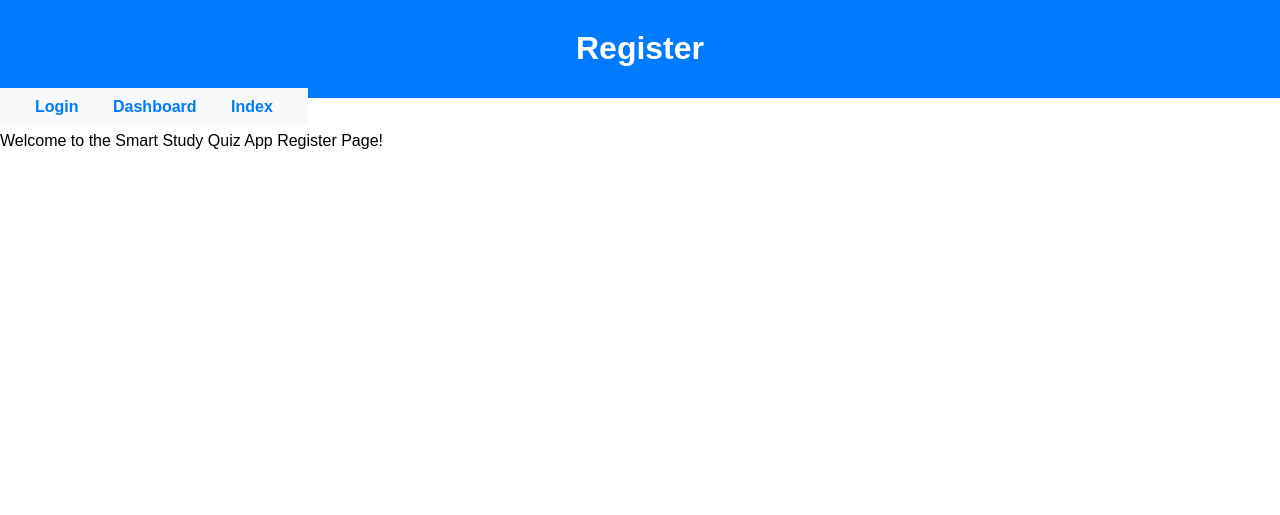
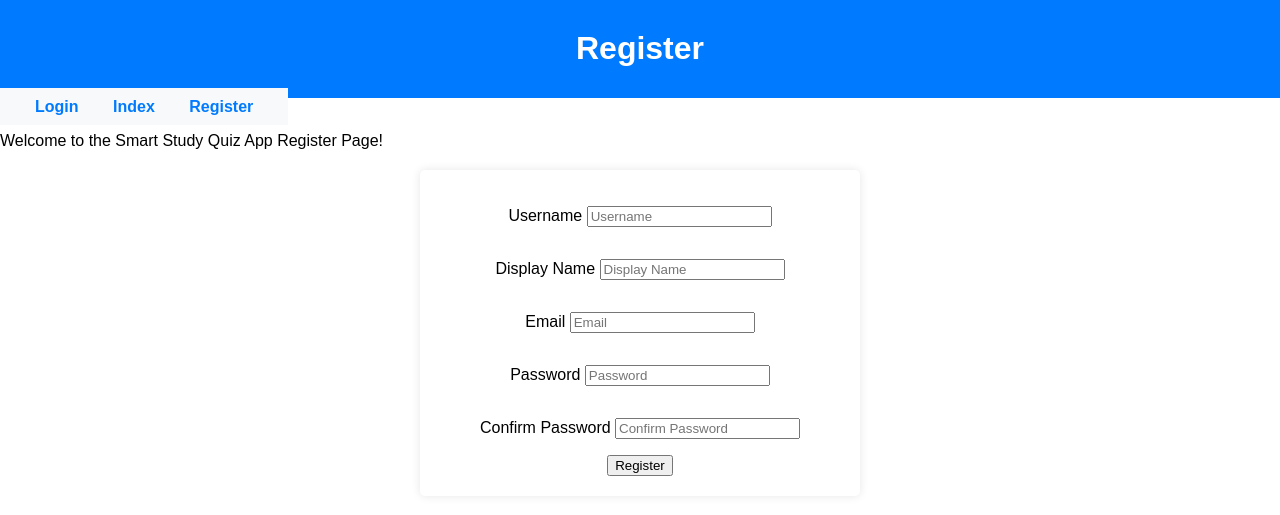
Before and after one commit to HmmmIamCodeIG/flask-repo, a Flask app: template demo/flasking-setup/templates/register.html in a window 1280 px wide. Shown: the top 515 px of the page. Run offline with Flask 3, Linux system fonts and the light colour scheme; the template is opened without the code that fills it, so the values that code supplies are empty; parts of the project's set-up code (start-up, migrations or seed data) failed here and were passed over.

Commit message:
new!!!!!!UDAPTE !!!!!

```diff
--- a/demo/flasking-setup/app.py
+++ b/demo/flasking-setup/app.py
@@ -1,6 +1,20 @@
-from flask import Flask, render_template
+from flask import Flask, render_template, request
+from dbm import sqlite3
 
 app = Flask(__name__)
+def get_db_connection():
+    conn = sqlite3.connect('database.db')
+    conn.row_factory = sqlite3.Row
+    return conn
+
+    # insecure: plain text password comparison
+    conn = get_db_connection()
+    cursor = conn.cursor()
+
+    # using parameterized queries to prevent SQL injection
+    cursor.execute('SELECT * FROM users WHERE username = ? AND hashed_password = ?', (username, password))
+    user = cursor.fetchone()
+
 
 @app.route('/')
 def index():
@@ -15,8 +29,15 @@ def dashboard():
 def login():
     return render_template('login.html')
 
-@appp.route('/register')
+@app.route('/register', methods=["POST"])
 def register():
+    if request.method == "POST":
+        username = request.form['username']
+        display_name = request.form['display_name']
+        email = request.form['email']
+        password = request.form['password']
+        confirm_password = request.form['confirm_password']
+
     return render_template('register.html')
 
 if __name__ == '__main__':
--- a/demo/flasking-setup/static/styles.css
+++ b/demo/flasking-setup/static/styles.css
@@ -56,3 +56,14 @@ h1 {
     text-align: center;
     margin-top: 20px;
 }
+
+form {
+    max-width: 400px;
+    margin: 20px auto;
+    padding: 20px;
+    border-radius: 5px;
+    box-shadow: 0 0 10px rgba(0, 0, 0, 0.1);
+    display: flex;
+    flex-direction: column;
+    align-items: center;
+}
--- a/demo/flasking-setup/templates/base.html
+++ b/demo/flasking-setup/templates/base.html
@@ -12,8 +12,8 @@
     </header>
     <navbar>
         <a href="{{ url_for('login') }}">Login</a>
-        <a href="{{ url_for('dashboard') }}">Dashboard</a>
         <a href="{{ url_for('index') }}">Index</a>
+        <a href="{{ url_for('register') }}">Register</a>
     </navbar>
     <content>
         {% block content %}
--- a/demo/flasking-setup/templates/register.html
+++ b/demo/flasking-setup/templates/register.html
@@ -3,4 +3,17 @@
 {% block heading %}Register{% endblock %}
 {% block content %}
     <p>Welcome to the Smart Study Quiz App Register Page!</p>
+    <form method="POST" action="{{ url_for('register') }}">
+        <p>Username
+        <input type="text" name="username" placeholder="Username" required></p>
+        <p>Display Name
+        <input type="text" name="display_name" placeholder="Display Name"></p>
+        <p>Email
+        <input type="email" name="email" placeholder="Email" required></p>
+        <p>Password
+        <input type="password" name="password" placeholder="Password" required></p>
+        <p>Confirm Password
+        <input type="password" name="confirm_password" placeholder="Confirm Password" required></p>
+        <button type="submit">Register</button>
+    </form>
 {% endblock %}
```
Also changed, not shown: demo/flasking-setup/schema.sql (+5 -9 lines), demo/flasking-setup/database.db (added).
